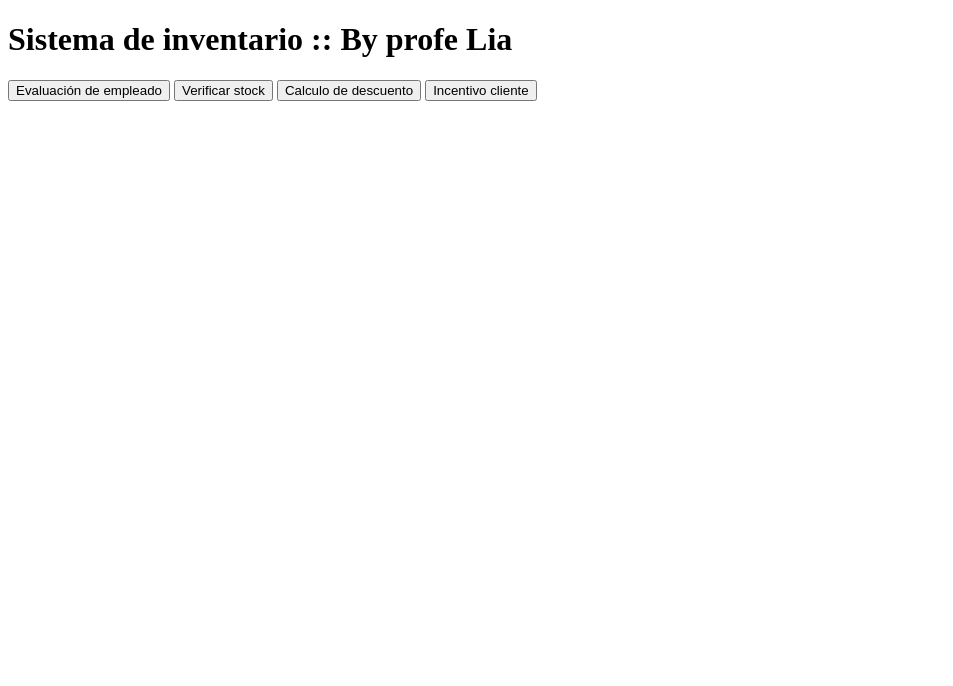
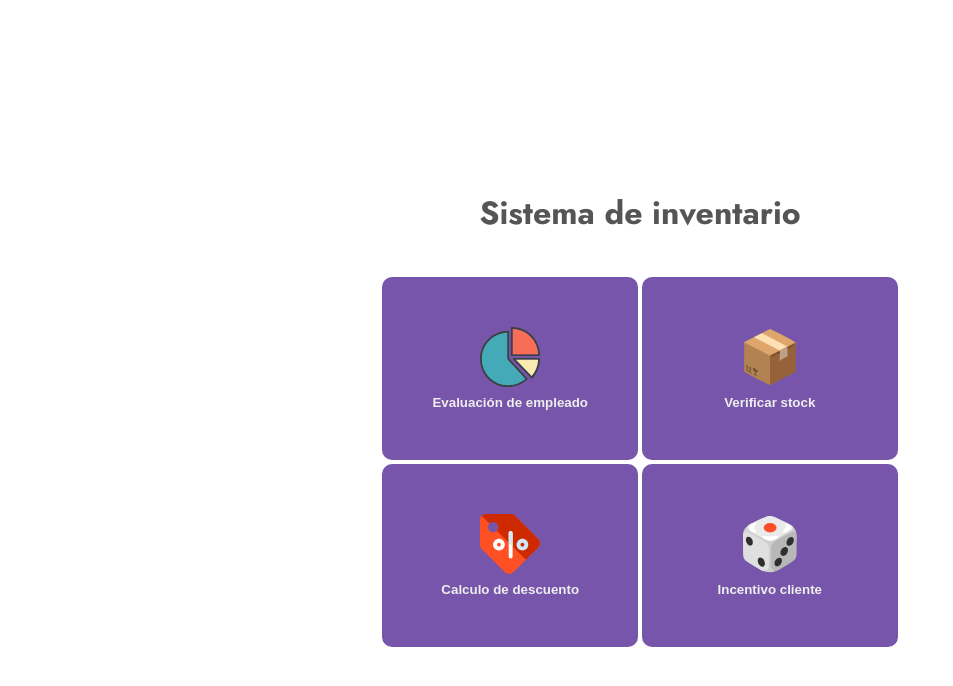
Before and after one commit to juanperezunilibre/laboratorio-11, a plain HTML site: page index.html in a window 1280 px wide. Shown: the whole page, without its empty margins (0-953 px from the left). Drawn offline with Linux system fonts and the light colour scheme.

Commit message:
bucle para pedir repetidamente los datos

```diff
--- a/index.html
+++ b/index.html
@@ -1,19 +1,37 @@
 <!DOCTYPE html>
 <html lang="en">
+
 <head>
     <meta charset="UTF-8">
     <meta name="viewport" content="width=device-width, initial-scale=1.0">
     <title>Sistema de invetario</title>
+    <link rel="stylesheet" href="styles.css">
 </head>
+
 <body>
-    <h1>Sistema de inventario :: By profe Lia</h1>
+    <main>
+        <h1>Sistema de inventario</h1>
 
-    <section>
-        <button id="eval-empleado">Evaluación de empleado</button>
-        <button id="check-stock">Verificar stock</button>
-        <button id="calculate-off">Calculo de descuento</button>
-        <button id="playground">Incentivo cliente</button>
-    </section>
+        <section>
+            <button id="eval-empleado">
+                <img src="img/chart.svg" alt="">
+                <span>Evaluación de empleado</span>
+            </button>
+            <button id="check-stock">
+                <img src="img/package.svg" alt="">
+                <span>Verificar stock</span>
+            </button>
+            <button id="calculate-off">
+                <img src="img/discount.svg" alt="">
+                <span>Calculo de descuento</span>
+            </button>
+            <button id="playground">
+                <img src="img/game.svg" alt="">
+                <span>Incentivo cliente</span>
+            </button>
+        </section>
+    </main>
     <script src="script.js"></script>
 </body>
+
 </html>
--- a/script.js
+++ b/script.js
@@ -10,8 +10,33 @@ btnEvaluacion.addEventListener("click", function() {
 
     alert("Bienvenido al módulo de evaluación de empleado, ingresa tu nombre y el valor de la evaluación del resultado de tu auditoría.")
 
-    let name = prompt("Nombre del empleado: ")
-    let calificacion = parseInt(prompt("Resultado de la evaluación: "))
+    let ok = false;
+    let name, calificacion
+
+    while (!ok) {
+        try {
+            console.log(name, calificacion)
+            if (!name) {
+                name = prompt("Nombre del empleado: ")
+                if (!name) {
+                    alert("El nombre no debe ser vacío")
+                    continue
+                }
+            }
+
+            if(!calificacion) {
+                calificacion = parseInt(prompt("Resultado de la evaluación: "))
+                if (!calificacion || typeof calificacion !== "number") {
+                    alert("La calificación no debe ser vacía y debe ser un número entero")
+                    continue
+                }
+            }
+
+            ok = true
+        } catch (error) {
+            alert(error)
+        }
+    }
 
     let message = `${name}, tu calificafión es: `
 
--- /dev/null
+++ b/styles.css
@@ -0,0 +1,53 @@
+@import url('https://fonts.googleapis.com/css2?family=Jost:ital,wght@0,100..900;1,100..900&display=swap');
+
+body {
+    font-family: "Jost";
+}
+
+h1 {
+    color: #555;
+}
+
+main {
+    display: flex;
+    height: 100vh;
+    width: 100%;
+    justify-content: center;
+    align-items: center;
+    flex-direction: column;
+    gap: 20px;
+}
+
+section {
+    display: grid;
+    grid-template-columns: repeat(2, 1fr);
+    gap: 4px;
+}
+
+section button {
+    padding: 50px;
+    background: #75a;
+    border: none;
+    border-radius: 10px;
+    color: #eee;
+    cursor: pointer;
+    gap: 8px;
+    display: flex;
+    flex-direction: column;
+    align-items: center;
+    justify-content: center;
+}
+
+section button:hover {
+    background: #95a;
+    transition: 0.5s all ease;
+}
+
+section button span {
+    display: block;
+    font-weight: bold;
+}
+
+section button img {
+    width: 60px;
+}
```
Also changed, not shown: img/chart.svg (added), img/discount.svg (added), img/employee.svg (added), img/game.svg (added), img/package.svg (added).
